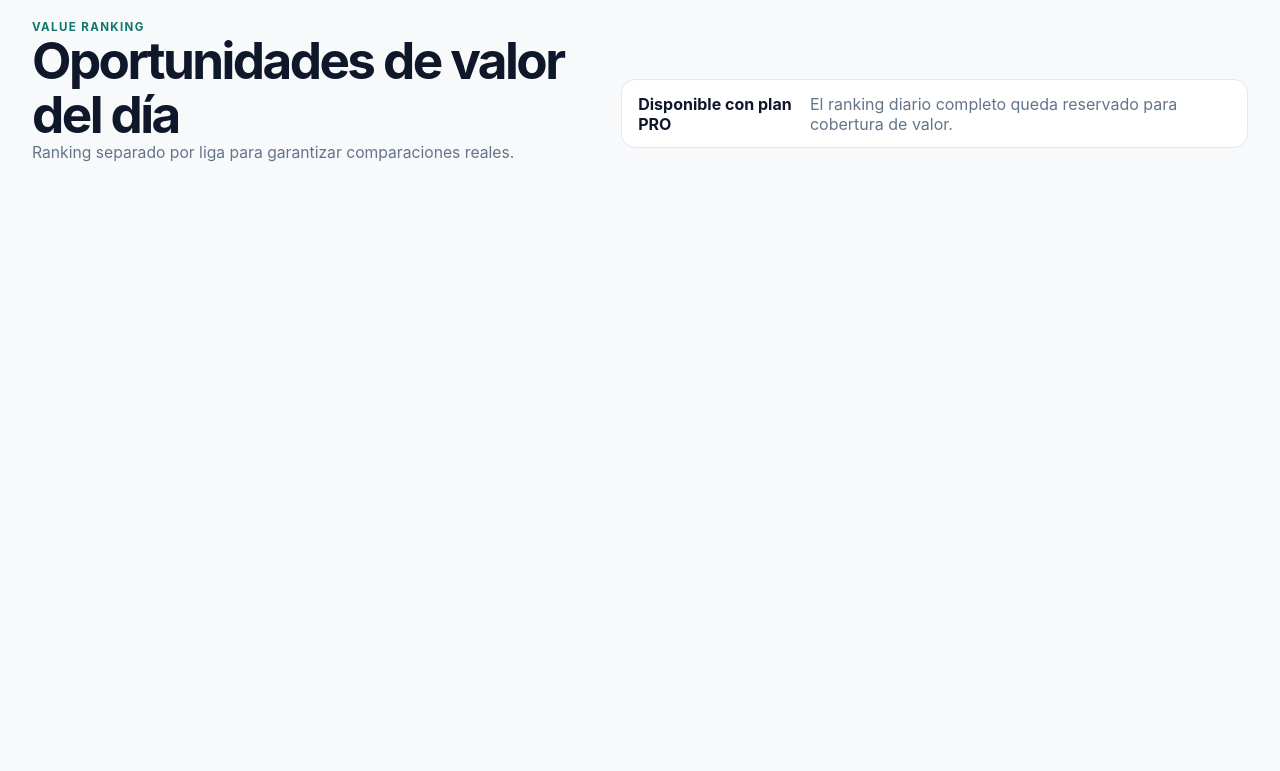
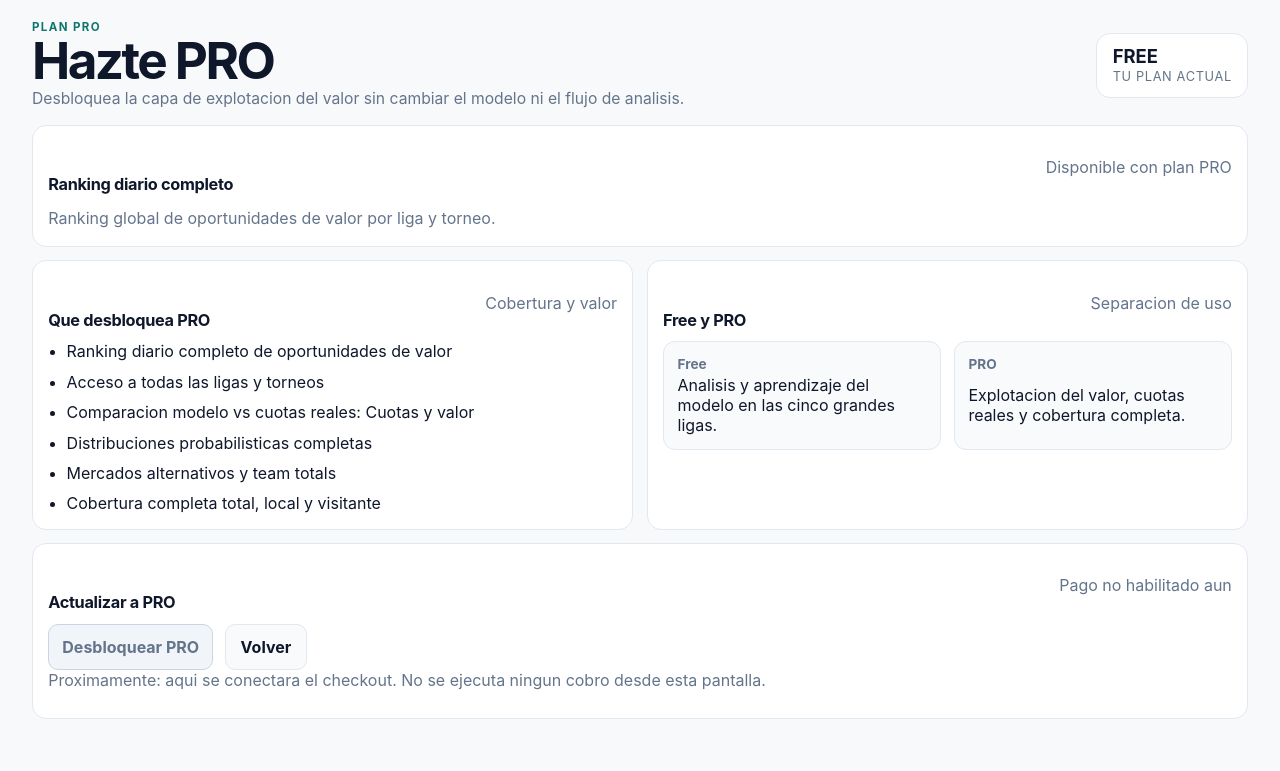
Before and after one commit to pablo-deabajo-plans/web, a FastAPI app: page /daily-value in a window 1280 px wide. Shown: the part 50-821 px from the top of the page. Before the commit the page ends 212 px from the top, so only its background shows below. Run offline with FastAPI, Linux system fonts and the light colour scheme; parts of the project's set-up code (start-up, migrations or seed data) failed here and were passed over; some libraries are stand-ins or nearby versions.

Commit message:
mejoras del plan pro

```diff
--- a/backend/app/web/router.py
+++ b/backend/app/web/router.py
@@ -32,7 +32,7 @@ from backend.app.web.presenters import (
     tab_label,
     top_value_rows,
 )
-from backend.app.web.plans import access_for_user
+from backend.app.web.plans import access_for_user, upgrade_feature_context
 from data.sources import LEAGUE_CONFIGS
 
 
@@ -59,6 +59,34 @@ def _base_context(request: Request, auth: AuthService, **values) -> dict:
 
 def _redirect(path: str) -> RedirectResponse:
     return RedirectResponse(path, status_code=status.HTTP_303_SEE_OTHER)
+
+
+def _safe_return_to(value: str | None) -> str:
+    candidate = str(value or "/").strip()
+    if not candidate.startswith("/") or candidate.startswith("//"):
+        return "/"
+    return candidate
+
+
+def _upgrade_response(
+    request: Request,
+    auth: AuthService,
+    *,
+    feature: str = "daily_value",
+    return_to: str = "/",
+) -> HTMLResponse:
+    return templates.TemplateResponse(
+        request,
+        "upgrade.html",
+        _base_context(
+            request,
+            auth,
+            day=local_today().isoformat(),
+            feature=upgrade_feature_context(feature),
+            feature_key=feature,
+            return_to=_safe_return_to(return_to),
+        ),
+    )
 
 
 def _set_session_cookie(response: RedirectResponse, token: str) -> None:
@@ -94,6 +122,20 @@ def _static_league_rows(competition_view: str) -> list[dict]:
             }
         )
     return sorted(rows, key=lambda item: (item["country"], item["league"]))
+
+
+@router.get("/upgrade", response_class=HTMLResponse)
+def upgrade_page(
+    request: Request,
+    feature: str | None = Query(default="daily_value"),
+    return_to: str | None = Query(default="/"),
+    auth: AuthService = Depends(get_auth_service),
+):
+    current_user = _current_user(request, auth)
+    plan_access = access_for_user(current_user)
+    if plan_access.is_pro:
+        return _redirect(_safe_return_to(return_to))
+    return _upgrade_response(request, auth, feature=feature or "daily_value", return_to=return_to or "/")
 
 
 @router.get("/register", response_class=HTMLResponse)
@@ -495,7 +537,12 @@ def league_detail(
     current_user = _current_user(request, auth)
     plan_access = access_for_user(current_user)
     if not plan_access.can_view_league(league):
-        return _redirect(f"/?day={target_day.isoformat()}&competition_view={competition_view}")
+        return _upgrade_response(
+            request,
+            auth,
+            feature="all_leagues",
+            return_to=f"/league/{league}?day={target_day.isoformat()}&competition_view={competition_view}",
+        )
     league_dashboard = _stored_league_dashboard(target_day, league, match_repository, pick_repository)
     if not plan_access.can_view_odds_value:
         league_dashboard = {**league_dashboard, "ranking": []}
@@ -525,6 +572,13 @@ def daily_value(
     competition_view = _normalize_competition_view(competition_view)
     current_user = _current_user(request, auth)
     plan_access = access_for_user(current_user)
+    if not plan_access.can_view_daily_value:
+        return _upgrade_response(
+            request,
+            auth,
+            feature="daily_value",
+            return_to=f"/daily-value?day={target_day.isoformat()}&competition_view={competition_view}",
+        )
     ranking_groups = (
         _stored_daily_value_ranking(target_day, competition_view, match_repository, pick_repository)
         if plan_access.can_view_daily_value
@@ -558,14 +612,34 @@ def match_detail(
     current_user = _current_user(request, auth)
     plan_access = access_for_user(current_user)
     if not plan_access.can_view_league(league):
-        return _redirect(f"/?day={day.isoformat()}")
+        return _upgrade_response(
+            request,
+            auth,
+            feature="all_leagues",
+            return_to=f"/match-detail/{match_id}?league={league}&day={day.isoformat()}",
+        )
+    requested_tab = tab if tab in dict(MATCH_TABS) else "summary"
+    if requested_tab not in plan_access.allowed_match_tabs:
+        return _upgrade_response(
+            request,
+            auth,
+            feature="odds_value",
+            return_to=f"/match-detail/{match_id}?league={league}&day={day.isoformat()}&tab={requested_tab}",
+        )
+    if projection_stat not in {item["key"] for item in projection_stat_options()}:
+        projection_stat = "corners"
+    if not plan_access.is_pro and requested_tab == "projection" and projection_stat != plan_access.coerce_projection_stat(projection_stat):
+        return _upgrade_response(
+            request,
+            auth,
+            feature="advanced_projection",
+            return_to=f"/match-detail/{match_id}?league={league}&day={day.isoformat()}&tab=projection&projection_stat={projection_stat}",
+        )
     payload = service.get_match_dashboard(league=league, target_date=day, match_id=match_id)
     analysis = AnalysisRead.from_domain(payload["analysis"]).model_dump()
-    requested_tab = tab if tab in dict(MATCH_TABS) else "summary"
     active_tab = plan_access.coerce_match_tab(requested_tab)
     locked_tab_label = tab_label(requested_tab) if requested_tab != active_tab else ""
-    selected_projection_stat = projection_stat if projection_stat in {item["key"] for item in projection_stat_options()} else "corners"
-    selected_projection_stat = plan_access.coerce_projection_stat(selected_projection_stat)
+    selected_projection_stat = plan_access.coerce_projection_stat(projection_stat)
     min_probability = plan_access.coerce_projection_min_probability(min_probability)
     odds_rows = payload["odds_rows"] if plan_access.can_view_odds_value else []
     top_edges = top_value_rows(odds_rows)
--- a/backend/app/web/static/style.css
+++ b/backend/app/web/static/style.css
@@ -238,12 +238,19 @@ h3 {
 }
 
 .locked-note {
+  display: block;
   margin-top: 0.8rem;
   padding: 0.8rem 0.9rem;
   border: 1px solid var(--line);
   border-radius: 10px;
   background: var(--surface-2);
   font-weight: 600;
+}
+
+.locked-note-link:hover,
+.locked-note-link:focus-visible {
+  border-color: var(--accent);
+  color: var(--text);
 }
 
 .pro-lock-card {
@@ -256,6 +263,35 @@ h3 {
 
 .tab-link.is-locked {
   color: var(--muted);
+}
+
+.upgrade-hero {
+  align-items: center;
+}
+
+.upgrade-copy {
+  max-width: 720px;
+  margin: 0;
+  color: var(--muted);
+  line-height: 1.55;
+}
+
+.upgrade-list {
+  margin: 0;
+  padding-left: 1.15rem;
+  display: grid;
+  gap: 0.65rem;
+}
+
+.upgrade-action-row {
+  display: flex;
+  gap: 0.75rem;
+  flex-wrap: wrap;
+}
+
+.upgrade-action-row button,
+.upgrade-action-row a {
+  width: auto;
 }
 
 .toolbar-actions {
@@ -312,10 +348,22 @@ button {
   border-color: var(--accent);
 }
 
+.button-disabled {
+  background: var(--surface-3);
+  color: var(--muted);
+  border-color: var(--line-strong);
+}
+
 button:hover,
 button:focus-visible {
   background: var(--accent-strong);
   border-color: var(--accent-strong);
+}
+
+.button-disabled:hover,
+.button-disabled:focus-visible {
+  background: var(--surface-3);
+  border-color: var(--line-strong);
 }
 
 .button-secondary {
--- a/backend/app/web/templates/base.html
+++ b/backend/app/web/templates/base.html
@@ -13,7 +13,7 @@
     </div>
     <nav class="shell-nav">
       <a href="/?day={{ day }}" class="nav-link">Ligas</a>
-      <a href="/daily-value?day={{ day }}" class="nav-link">Ranking diario{% if not plan_access.can_view_daily_value %} <span class="pro-inline">PRO</span>{% endif %}</a>
+      <a href="{% if plan_access.can_view_daily_value %}/daily-value?day={{ day }}{% else %}/upgrade?feature=daily_value&return_to=/daily-value?day={{ day }}{% endif %}" class="nav-link">Ranking diario{% if not plan_access.can_view_daily_value %} <span class="pro-inline">PRO</span>{% endif %}</a>
       {% if current_user %}
       <a href="/account" class="nav-link">Mi cuenta</a>
       {% else %}
--- a/backend/app/web/templates/daily_value.html
+++ b/backend/app/web/templates/daily_value.html
@@ -23,10 +23,10 @@
     <button type="submit">Actualizar ranking</button>
   </form>
   {% else %}
-  <div class="toolbar-card pro-lock-card">
+  <a class="toolbar-card pro-lock-card" href="/upgrade?feature=daily_value&return_to=/daily-value?day={{ day }}&competition_view={{ competition_view|urlencode }}">
     <strong>Disponible con plan PRO</strong>
     <span>El ranking diario completo queda reservado para cobertura de valor.</span>
-  </div>
+  </a>
   {% endif %}
 </section>
 
--- a/backend/app/web/templates/league_detail.html
+++ b/backend/app/web/templates/league_detail.html
@@ -9,7 +9,7 @@
   </div>
   <div class="hero-actions">
     <a class="button-secondary" href="/?day={{ day }}&competition_view={{ competition_view|urlencode }}">Volver a ligas</a>
-    <a class="button-secondary" href="/daily-value?day={{ day }}&competition_view={{ competition_view|urlencode }}">Ranking diario{% if not plan_access.can_view_daily_value %} <span class="pro-inline">PRO</span>{% endif %}</a>
+    <a class="button-secondary" href="{% if plan_access.can_view_daily_value %}/daily-value?day={{ day }}&competition_view={{ competition_view|urlencode }}{% else %}/upgrade?feature=daily_value&return_to=/daily-value?day={{ day }}&competition_view={{ competition_view|urlencode }}{% endif %}">Ranking diario{% if not plan_access.can_view_daily_value %} <span class="pro-inline">PRO</span>{% endif %}</a>
   </div>
 </section>
 
@@ -21,7 +21,7 @@
         <p>{% if plan_access.can_view_odds_value %}Ordenado por edge{% else %}Disponible con plan PRO{% endif %}</p>
       </div>
       {% if not plan_access.can_view_odds_value %}
-      <div class="locked-note">Disponible con plan PRO</div>
+      <a class="locked-note locked-note-link" href="/upgrade?feature=league_value_ranking&return_to=/league/{{ league_dashboard.league|urlencode }}?day={{ day }}&competition_view={{ competition_view|urlencode }}">Disponible con plan PRO</a>
       {% else %}
       <div class="table-wrap">
         <table>
--- /dev/null
+++ b/backend/app/web/templates/upgrade.html
@@ -0,0 +1,80 @@
+{% extends "base.html" %}
+{% block title %}Hazte PRO | Gordon BetScanner{% endblock %}
+{% block content %}
+<section class="hero upgrade-hero">
+  <div>
+    <p class="eyebrow">Plan PRO</p>
+    <h1>Hazte PRO</h1>
+    <p class="hero-copy">Desbloquea la capa de explotacion del valor sin cambiar el modelo ni el flujo de analisis.</p>
+  </div>
+  <div class="hero-meta">
+    <div class="hero-stat">
+      <strong>{{ plan_access.plan|upper }}</strong>
+      <span>Tu plan actual</span>
+    </div>
+  </div>
+</section>
+
+<section class="section panel-grid">
+  <article class="panel panel-span">
+    <div class="panel-head">
+      <h3>{{ feature.label }}</h3>
+      <p>Disponible con plan PRO</p>
+    </div>
+    <p class="upgrade-copy">{{ feature.description }}</p>
+  </article>
+
+  <article class="panel">
+    <div class="panel-head">
+      <h3>Que desbloquea PRO</h3>
+      <p>Cobertura y valor</p>
+    </div>
+    <ul class="upgrade-list">
+      <li>Ranking diario completo de oportunidades de valor</li>
+      <li>Acceso a todas las ligas y torneos</li>
+      <li>Comparacion modelo vs cuotas reales: Cuotas y valor</li>
+      <li>Distribuciones probabilisticas completas</li>
+      <li>Mercados alternativos y team totals</li>
+      <li>Cobertura completa total, local y visitante</li>
+    </ul>
+  </article>
+
+  <article class="panel">
+    <div class="panel-head">
+      <h3>Free y PRO</h3>
+      <p>Separacion de uso</p>
+    </div>
+    <div class="mini-grid">
+      <div><strong>Free</strong><span>Analisis y aprendizaje del modelo en las cinco grandes ligas.</span></div>
+      <div><strong>PRO</strong><span>Explotacion del valor, cuotas reales y cobertura completa.</span></div>
+    </div>
+  </article>
+
+  <article class="panel panel-span">
+    <div class="panel-head">
+      <h3>Actualizar a PRO</h3>
+      <p>Pago no habilitado aun</p>
+    </div>
+    <div class="upgrade-action-row">
+      <button type="button" class="button-disabled" onclick="handleUpgradeToPro()" aria-describedby="upgrade-placeholder-note">Desbloquear PRO</button>
+      <a class="button-secondary" href="{{ return_to }}">Volver</a>
+    </div>
+    <p id="upgrade-placeholder-note" class="form-note">Proximamente: aqui se conectara el checkout. No se ejecuta ningun cobro desde esta pantalla.</p>
+  </article>
+</section>
+
+<script>
+  function handleUpgradeToPro() {
+    startProCheckout();
+  }
+
+  function startProCheckout() {
+    // TODO: conectar proveedor de pago cuando se habilite monetizacion.
+    // TODO: onPaymentSuccess debe actualizar user.plan = "pro" en backend.
+    const note = document.getElementById("upgrade-placeholder-note");
+    if (note) {
+      note.textContent = "Pago no habilitado aun. El checkout PRO se conectara aqui mas adelante.";
+    }
+  }
+</script>
+{% endblock %}
```
Also changed, not shown: backend/app/web/plans.py (+27 -0 lines), backend/app/web/templates/match_detail.html (+4 -4 lines), backend/tests/test_web_router.py (+10 -2 lines).
